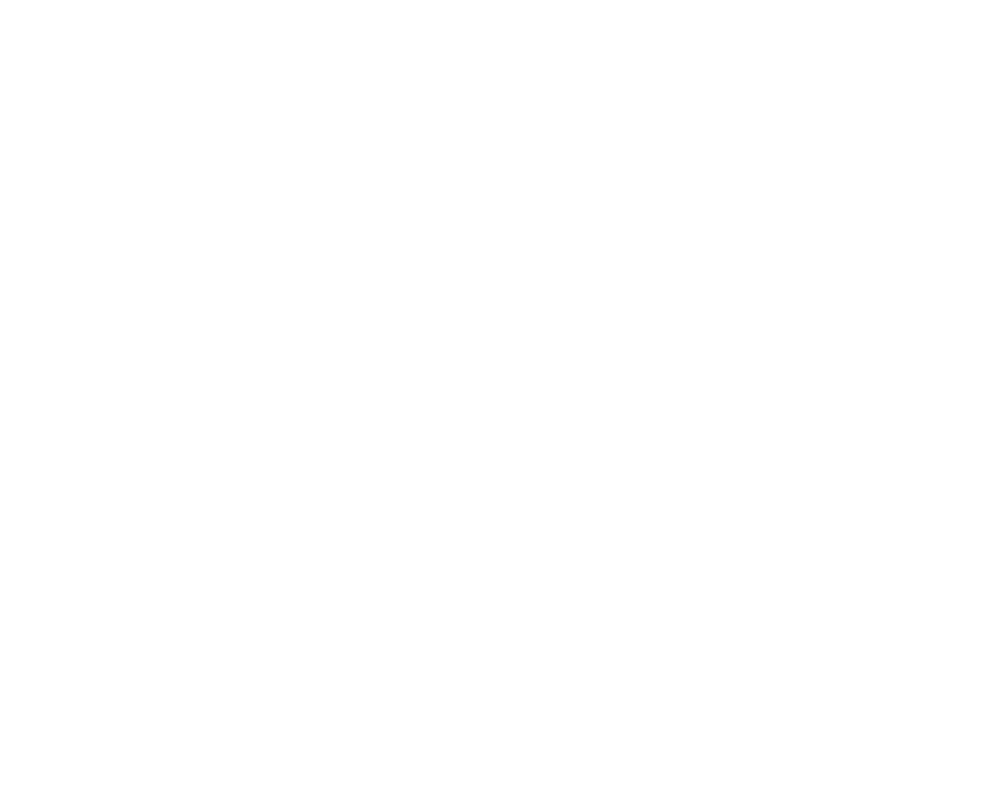
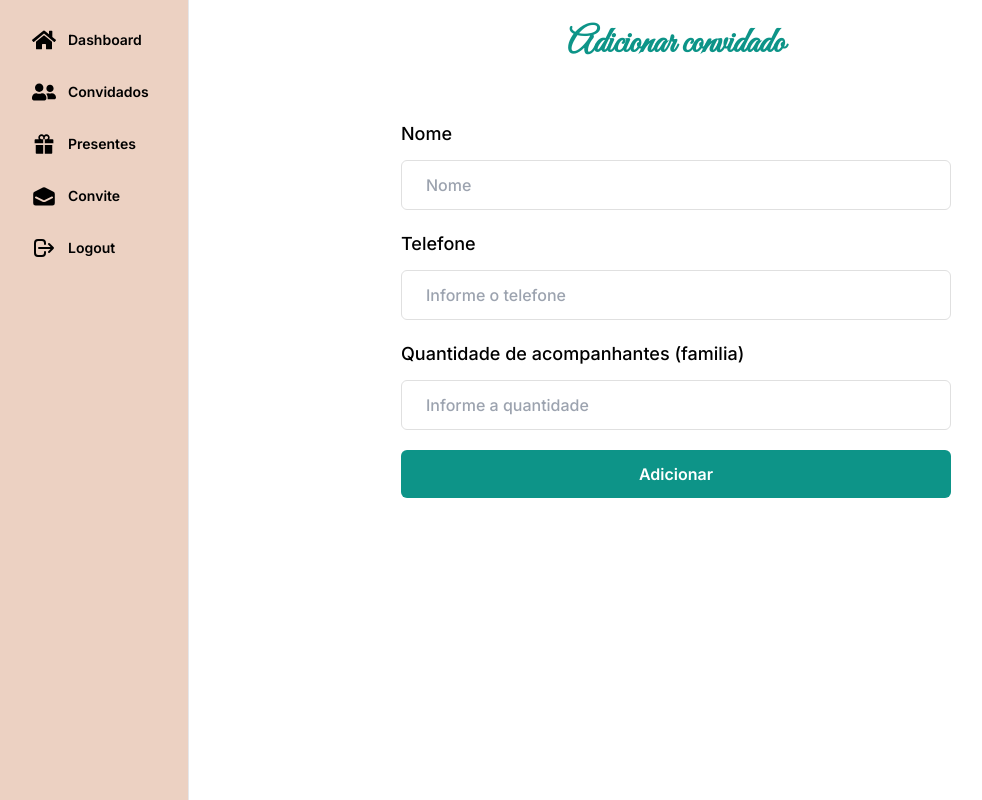
Before and after one commit to anthonyigor/casei, a Next.js app in the folder frontend/: page /convidados/adicionar in a window 1280 px wide. Shown: the whole page, without its empty margins (4-986 px from the left). Built offline with nearby package versions, Linux system fonts and the light colour scheme.

Commit message:
add: convidado form

```diff
--- /dev/null
+++ b/frontend/src/app/components/forms/ConvidadoForm.tsx
@@ -0,0 +1,42 @@
+'use client'
+
+const ConvidadoForm = () => {
+    return (
+        <div className="flex items-center justify-center p-12">
+            <div className="mx-auto w-full max-w-[550px] bg-white">
+                <form>
+                    <div className="mb-5">
+                        <label htmlFor="name" className="mb-3 block text-lg font-medium text-black">
+                            Nome
+                        </label>
+                        <input type="text" name="name" id="name" placeholder="Nome"
+                            className="w-full rounded-md border border-[#e0e0e0] bg-white py-3 px-6 text-base font-medium text-gray-600 outline-none focus:border-teal-600 focus:shadow-md" />
+                    </div>
+                    <div className="mb-5">
+                        <label htmlFor="phone" className="mb-3 block text-lg font-medium text-blakck">
+                            Telefone
+                        </label>
+                        <input type="text" name="phone" id="phone" placeholder="Informe o telefone"
+                            className="w-full rounded-md border border-[#e0e0e0] bg-white py-3 px-6 text-base font-medium text-gray-600 outline-none focus:border-teal-600 focus:shadow-md" />
+                    </div>
+                    <div className="mb-5">
+                        <label htmlFor="email" className="mb-3 block text-lg font-medium text-blakck">
+                            Quantidade de acompanhantes (familia)
+                        </label>
+                        <input type="number" name="quant_familia" id="quant_familia" placeholder="Informe a quantidade"
+                            className="w-full rounded-md border border-[#e0e0e0] bg-white py-3 px-6 text-base font-medium text-gray-600 outline-none focus:border-teal-600 focus:shadow-md" />
+                    </div>
+
+                    <div>
+                        <button
+                            className="hover:shadow-form w-full rounded-md bg-teal-600 hover:bg-teal-800 py-3 px-8 text-center text-base font-semibold text-white outline-none">
+                            Adicionar
+                        </button>
+                    </div>
+                </form>
+            </div>
+        </div>
+    );
+}
+
+export default ConvidadoForm;
--- a/frontend/src/app/components/sidebar/DesktopItem.tsx
+++ b/frontend/src/app/components/sidebar/DesktopItem.tsx
@@ -33,7 +33,7 @@ const DesktopItem: React.FC<DesktopItemProps> = ({
                  rounded-md
                  p-3
                  text-sm
-                 lg:w-28
+                 lg:w-36
                  leading-6
                  font-semibold
                  text-black
--- /dev/null
+++ b/frontend/src/app/convidados/adicionar/layout.tsx
@@ -0,0 +1,10 @@
+import Sidebar from "../../components/sidebar/Sidebar";
+
+export default async function ConvidadosLayout({ children }: { children: React.ReactNode }) {
+
+    return (
+        <Sidebar>
+            {children}
+        </Sidebar>
+    )
+}
--- a/frontend/src/app/convidados/adicionar/page.tsx
+++ b/frontend/src/app/convidados/adicionar/page.tsx
@@ -1,12 +1,18 @@
 'use client'
 
-import { useSession } from "next-auth/react";
-import ConvidadosList from "../index/components/ConvidadosList";
+import ConvidadoForm from "@/app/components/forms/ConvidadoForm";
+import { Great_Vibes } from "next/font/google";
 
+const greatVibes = Great_Vibes({ weight:'400', subsets: ['latin'] });
 
 const Convidados = () => {
     return (
-       <div></div>
+        <>
+            <div className={greatVibes.className}>
+                <h2 className="text-4xl text-center mt-4 text-teal-600 font-semibold py-2">Adicionar convidado</h2>
+            </div>
+            <ConvidadoForm />
+        </>
     )
 }
 
--- a/frontend/src/app/convidados/index/components/Body.tsx
+++ b/frontend/src/app/convidados/index/components/Body.tsx
@@ -2,19 +2,25 @@
 
 import Button from "@/app/components/Button"
 import ConvidadosList from "./ConvidadosList"
+import { useRouter } from "next/navigation"
+
+import { Great_Vibes } from "next/font/google";
+
+const greatVibes = Great_Vibes({ weight:'400', subsets: ['latin'] });
 
 interface BodyProps {
     convidados: any[]
 }
 
 const Body: React.FC<BodyProps> = ({ convidados }) => {
+    const router = useRouter()
     return (
         <>
-            <div className="text-2xl font-semibold text-center mt-4">
-                Convidados
+            <div className={greatVibes.className}>
+                <h2 className="text-4xl text-center mt-4 text-teal-600 font-semibold py-2">Convidados</h2>
             </div>
             <div className="fixed top-0 right-0 m-4">
-                <Button type="button">
+                <Button type="button" onClick={() => router.push('/convidados/adicionar')}>
                     Adicionar
                 </Button>
             </div>
```
